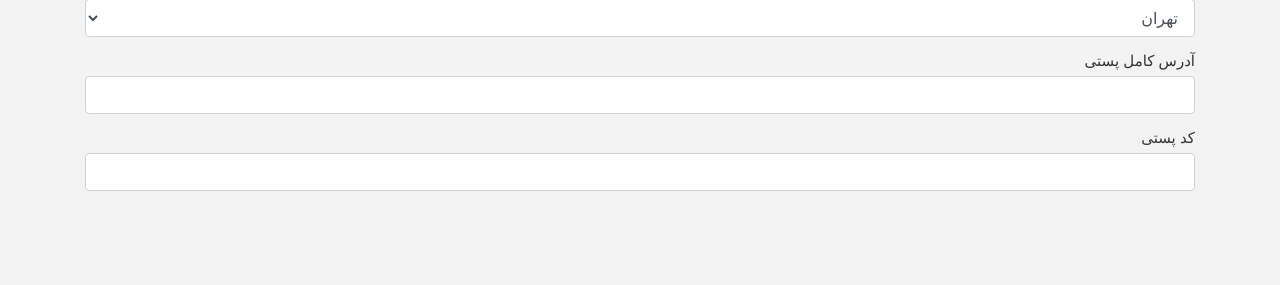
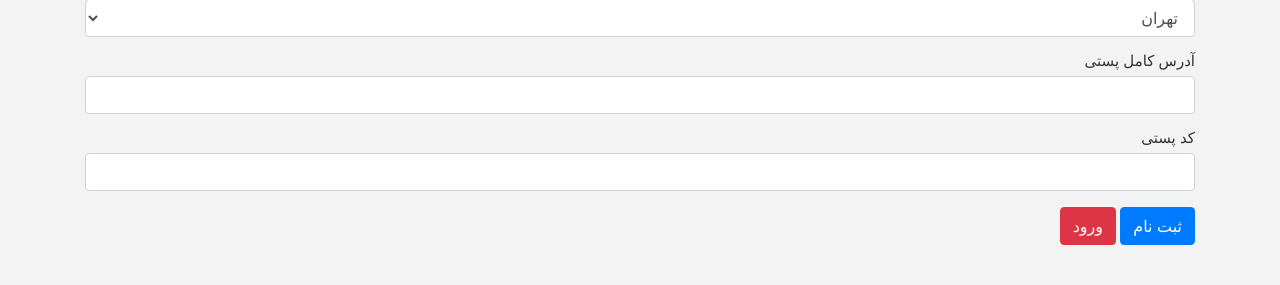
Before and after one commit to Nimatah/Stoneet, a Django app: template templates/users/register.html in a window 1280 px wide. Shown: the part 880-1165 px from the top of the page. Before the commit the page ends 1071 px from the top, so only its background shows below. Run offline with Django 3.2, Linux system fonts and the light colour scheme; the template is opened without the code that fills it, so the values that code supplies are empty; some libraries are stand-ins or nearby versions.

Commit message:
Incorrect Login & Register links to be resolved

```diff
--- a/templates/users/register.html
+++ b/templates/users/register.html
@@ -70,6 +70,10 @@
                         <label for="ph_user_postal_code">کد پستی</label>
                         <input type="text" class="form-control" id="ph_user_postal_code">
                     </div>
+                    <button type="submit" class="btn btn-primary">ثبت نام</button>
+                    <a href="{% url "users:login" %}">
+                        <button type="submit" class="btn btn-danger">ورود</button>
+                    </a>
                 </form>
             </div>
         </div>
```
